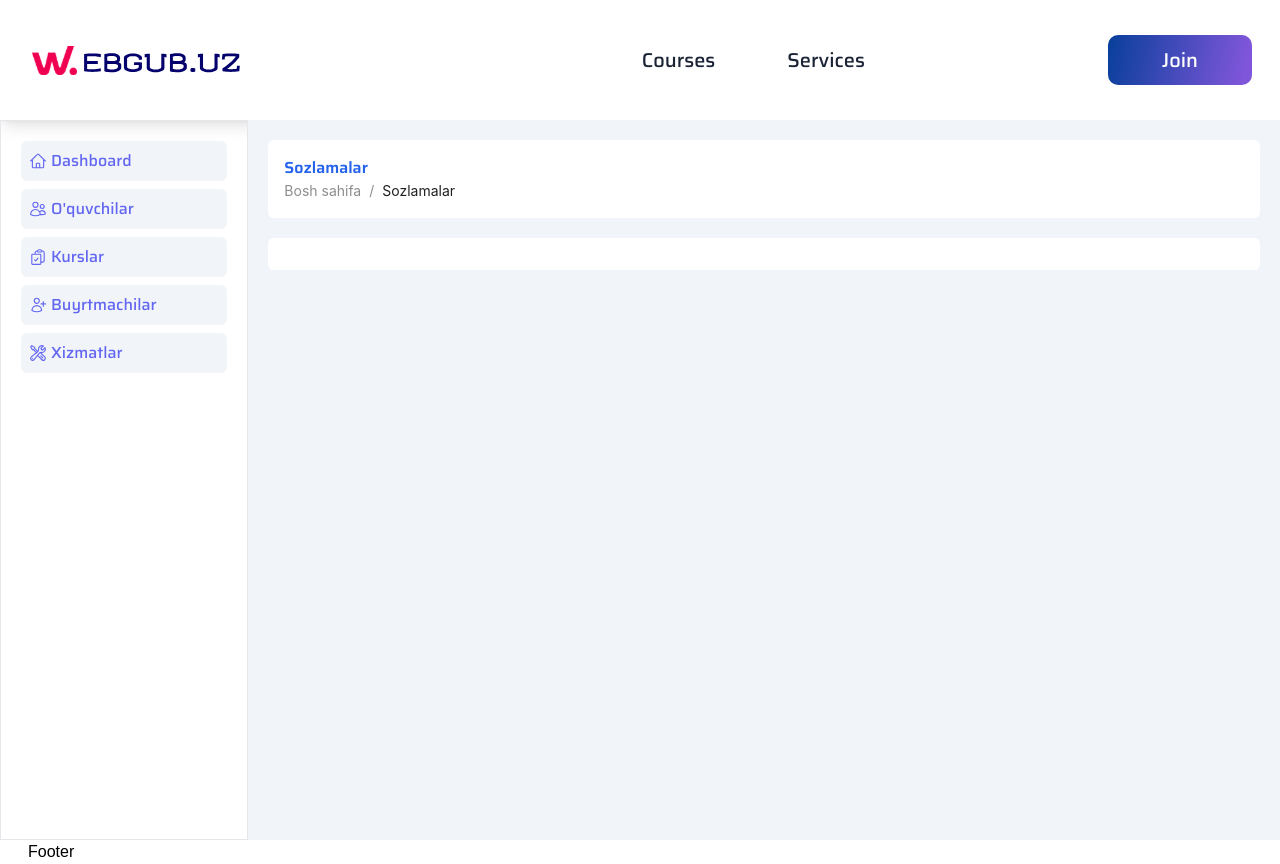
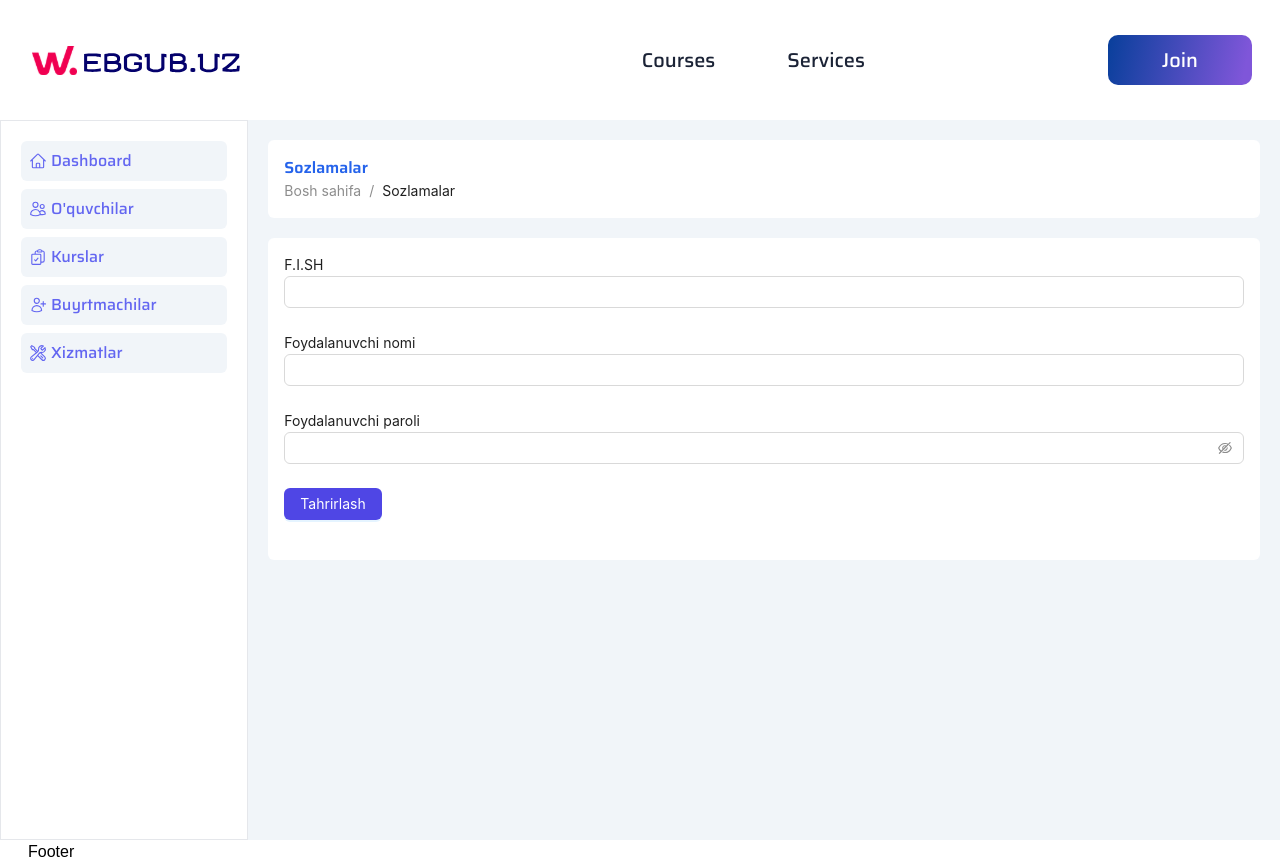
Before and after one commit to dsabirbaev/Webgub.uz, a React (Vite) app: page /dashboard/settings in a window 1280 px wide. Built offline with nearby package versions, Linux system fonts and the light colour scheme; no server answers.

Commit message:
fixed some problems

```diff
--- a/src/components/Header/index.jsx
+++ b/src/components/Header/index.jsx
@@ -29,7 +29,7 @@ const index = () => {
         }
     ];
     return (
-        <header className="shadow-lg">
+        <header>
             <div className="container">
                 <nav className="flex justify-between items-center h-[120px]">
                     <NavLink to="/"><img src={logo} alt="logo" /></NavLink>
--- a/src/pages/Login/index.jsx
+++ b/src/pages/Login/index.jsx
@@ -21,7 +21,7 @@ const index = () => {
 
                 localStorage.setItem("token", res?.data?.token);
                 localStorage.setItem("fullName", res?.data?.admin?.fullName);
-                localStorage.setItem("my_id", res?.data?.admin?._id);
+
 
                 if(res.status === 200 && localStorage.getItem("token")){
 
--- a/src/pages/Settings/index.jsx
+++ b/src/pages/Settings/index.jsx
@@ -1,17 +1,109 @@
+import { useEffect, useState } from 'react';
+import { Button, Form, Input, message } from 'antd';
+import BreadCrumb from "../../components/UI/BreadCrumb";
+import userAPI from '../../service/user/userAPI';
+const index = () => {
 
+    const [info, setInfo] = useState([]);
 
-import BreadCrumb from "../../components/UI/BreadCrumb";
+    const onFinish = (values) => {
+        console.log(values)
 
-const index = () => {
+        const user = { fullName: values.fullName, username: values.username, password: values.parol };
+        console.log(user)
+    }
+
+    const onFinishFailed = (errorInfo) => {
+        console.log('Failed:', errorInfo);
+    };
+
+    const getAdmin = async() => {
+        const response = await userAPI.getMe();
+        const res = await response.data;
+        setInfo(res);
+    }
+    console.log(info?.admin?.fullName)
+    useEffect(() => {
+        getAdmin();
+    },[])
     return (
         <div className="flex flex-col gap-y-5">
             <div className="rounded-md bg-white p-4">
                 <span className="font-['SairaSemiBold'] text-blue-600">Sozlamalar</span>
-                <BreadCrumb text={"Sozlamalar"}/>
+                <BreadCrumb text={"Sozlamalar"} />
             </div>
 
             <div className="rounded-md bg-white p-4">
+                <div className=''>
+                    <Form
+                        className=' w-full'
+                        name="basic"
+                        labelCol={{
+                            span: 8,
+                        }}
 
+                        initialValues={{
+                            remember: true,
+                        }}
+                        onFinish={onFinish}
+                        onFinishFailed={onFinishFailed}
+                        autoComplete="off"
+                    >
+                        <label htmlFor="fullname">F.I.SH</label>
+                        <Form.Item
+                            name="fullName"
+
+                            rules={[
+                                {
+                                    required: false,
+                                    message: 'Iltimos, foydalanuvchi to\'liq ism sharifingizni kiriting!',
+                                },
+                            ]}
+                        >
+                            <Input id='fullname'   />
+                        </Form.Item>
+
+                        <label htmlFor="login">Foydalanuvchi nomi</label>
+                        <Form.Item
+                            name="username"
+                            rules={[
+                                {
+                                    required: false,
+                                    message: 'Iltimos, foydalanuvchi nomingizni kiriting!',
+                                },
+                            ]}
+                        >
+                            <Input id='login' />
+                        </Form.Item>
+
+                        <label htmlFor="parol">Foydalanuvchi paroli</label>
+                        <Form.Item
+
+                            name="parol"
+                            rules={[
+                                {
+                                    required: false,
+                                    message: 'Iltimos, parolingizni kiriting!',
+                                },
+                            ]}
+                        >
+                            <Input.Password id='parol' />
+                        </Form.Item>
+
+
+
+                        <Form.Item
+                            wrapperCol={{
+                                offset: 0,
+                                span: 16,
+                            }}
+                        >
+                            <Button type="primary" htmlType="submit" className='bg-indigo-600'>
+                                Tahrirlash
+                            </Button>
+                        </Form.Item>
+                    </Form>
+                </div>
             </div>
         </div>
     );
--- a/src/service/user/userAPI.js
+++ b/src/service/user/userAPI.js
@@ -9,7 +9,8 @@ const headers =  {
 
 const userAPI = {
     login: (data) => api.post('/admin/login', data),
-
+    getMe: () => api.get('/admin/get-my-data', {headers}),
+    update: (data) => api.get('/admin/update', data, {headers}),
 }
 
 export default userAPI;
```
